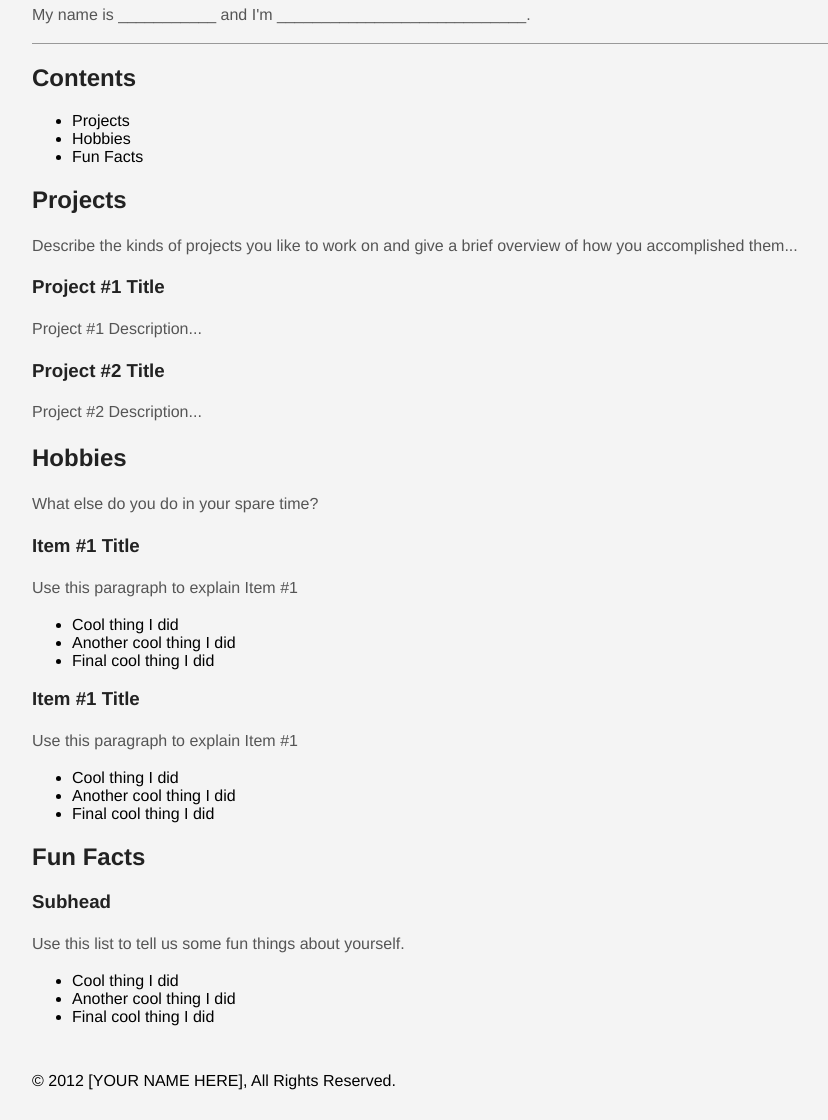
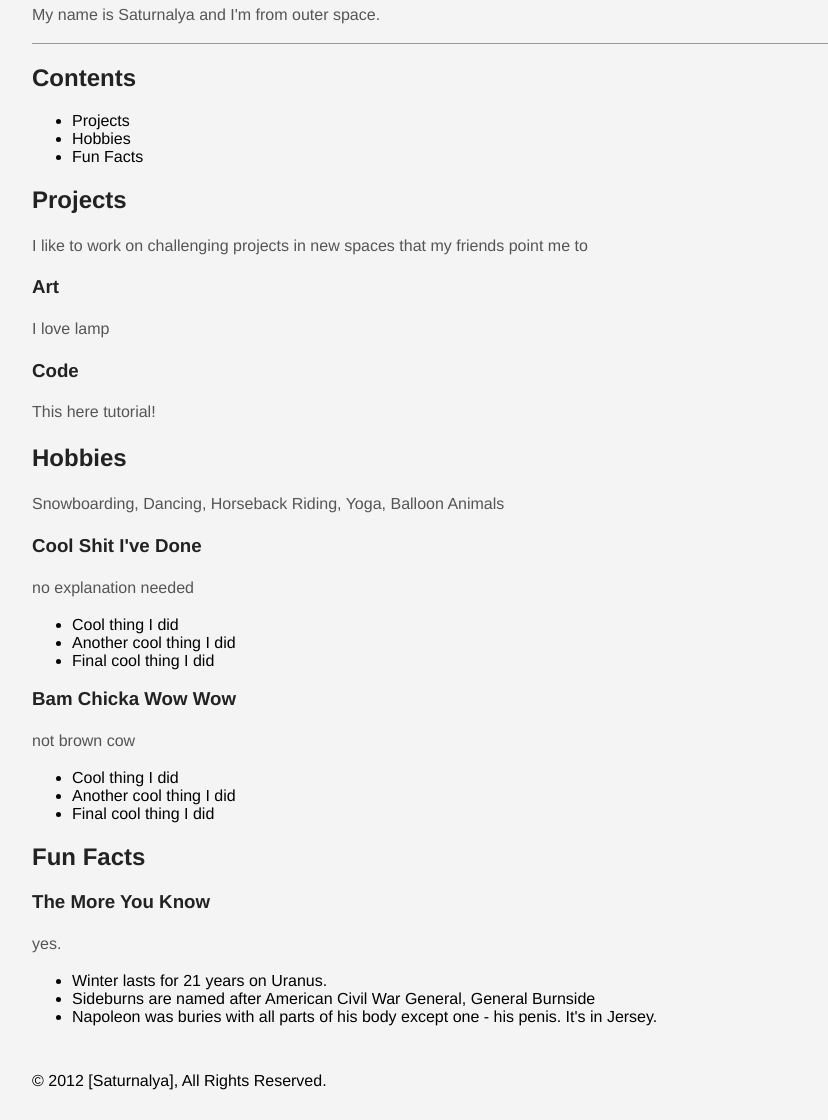
Before and after one commit to saturnalya/RBFront, a plain HTML site: page index.html in a window 1280 px wide. Shown: the part 77-1197 px from the top of the page, without its empty margins (138-966 px from the left). Drawn offline with Linux system fonts and the light colour scheme.

Commit message:
content changes

```diff
--- a/index.html
+++ b/index.html
@@ -10,7 +10,7 @@
     <div id="header" class="content">
       <h1>About Me</h1>
       <p>
-        My name is ___________ and I'm ____________________________.
+        My name is Saturnalya and I'm from outer space.
       </p>
     </div>
 
@@ -29,28 +29,28 @@
       <!-- Main content area -->
       <div id="main">
         <h2 id="projects">Projects</h2>
-        <p>Describe the kinds of projects you like to work on and give a brief overview of how you accomplished them...</p>
+        <p>I like to work on challenging projects in new spaces that my friends point me to</p>
 
-        <h3>Project #1 Title</h3>
-        <p>Project #1 Description...</p>
+        <h3>Art</h3>
+        <p>I love lamp</p>
 
-        <h3>Project #2 Title</h3>
-        <p>Project #2 Description...</p>
+        <h3>Code</h3>
+        <p>This here tutorial!</p>
 
         <h2 id="hobbies">Hobbies</h2>
 
-        <p>What else do you do in your spare time?</p>
+        <p>Snowboarding, Dancing, Horseback Riding, Yoga, Balloon Animals</p>
 
-        <h3>Item #1 Title</h3>
-        <p>Use this paragraph to explain Item #1</p>
+        <h3>Cool Shit I've Done</h3>
+        <p>no explanation needed</p>
         <ul>
           <li>Cool thing I did</li>
           <li>Another cool thing I did</li>
           <li>Final cool thing I did</li>
         </ul>
 
-        <h3>Item #1 Title</h3>
-        <p>Use this paragraph to explain Item #1</p>
+        <h3>Bam Chicka Wow Wow</h3>
+        <p>not brown cow</p>
         <ul>
           <li>Cool thing I did</li>
           <li>Another cool thing I did</li>
@@ -58,12 +58,12 @@
         </ul>
 
         <h2 id="fun-facts">Fun Facts</h2>
-        <h3>Subhead</h3>
-        <p>Use this list to tell us some fun things about yourself.</p>
+        <h3>The More You Know</h3>
+        <p>yes.</p>
         <ul>
-          <li>Cool thing I did</li>
-          <li>Another cool thing I did</li>
-          <li>Final cool thing I did</li>
+          <li>Winter lasts for 21 years on Uranus.</li>
+          <li>Sideburns are named after American Civil War General, General Burnside</li>
+          <li>Napoleon was buries with all parts of his body except one - his penis.  It's in Jersey.</li>
         </ul>
 
 
@@ -71,7 +71,7 @@
     </div>
 
     <div id="copyright" class="content">
-      &copy; 2012 [YOUR NAME HERE], All Rights Reserved.
+      &copy; 2012 [Saturnalya], All Rights Reserved.
     </div>
   </body>
 </html>
```
